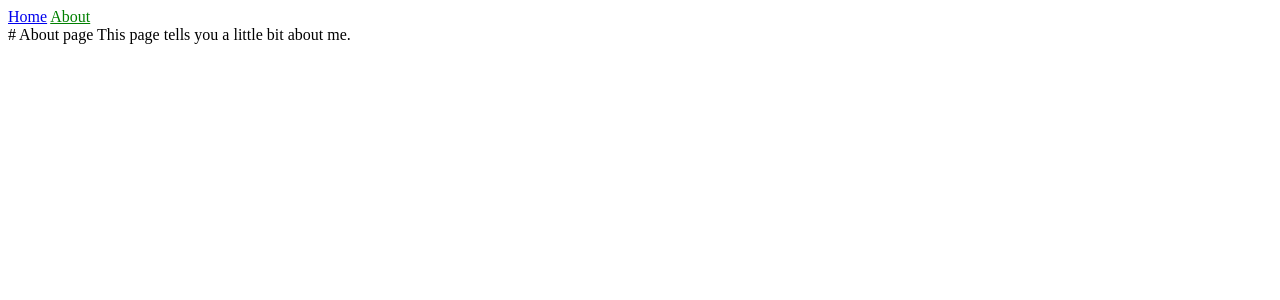
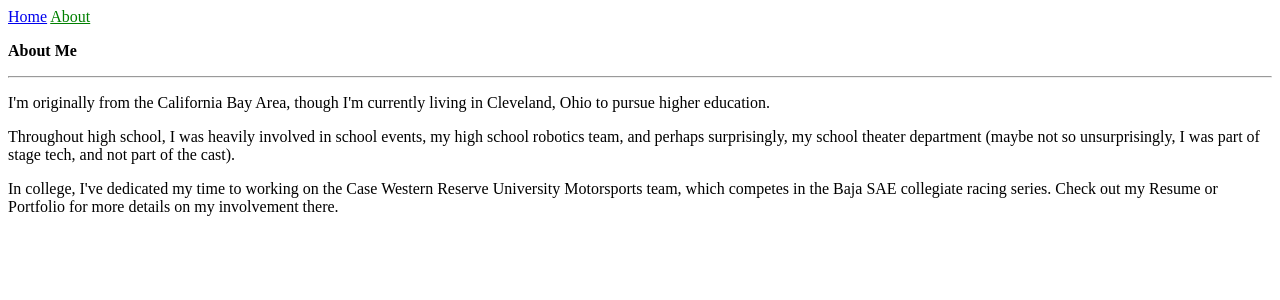
Before and after one commit to lucyttma/lucyttma.github.io, a Jekyll site: the page built from static/about.html, in a window 1280 px wide. Shown: the top 300 px of the page. Built offline with Jekyll 4.4.1, drawn with Linux system fonts in a browser that asks for light colours.

Commit message:
Update about.html

```diff
--- a/static/about.html
+++ b/static/about.html
@@ -2,6 +2,8 @@
 layout: default
 title: About
 ---
-# About page
-
-This page tells you a little bit about me.
+<p><strong>About Me</strong></p>
+<hr />
+<p>I'm originally from the California Bay Area, though I'm currently living in Cleveland, Ohio to pursue higher education.</p>
+<p>Throughout high school, I was heavily involved in school events, my high school robotics team, and perhaps surprisingly, my school theater department (maybe not so unsurprisingly, I was part of stage tech, and not part of the cast).</p>
+<p>In college, I've dedicated my time to working on the&nbsp;Case Western Reserve University Motorsports team, which competes in the Baja SAE collegiate racing series. Check out my Resume or Portfolio for more details on my involvement there.</p>
```
